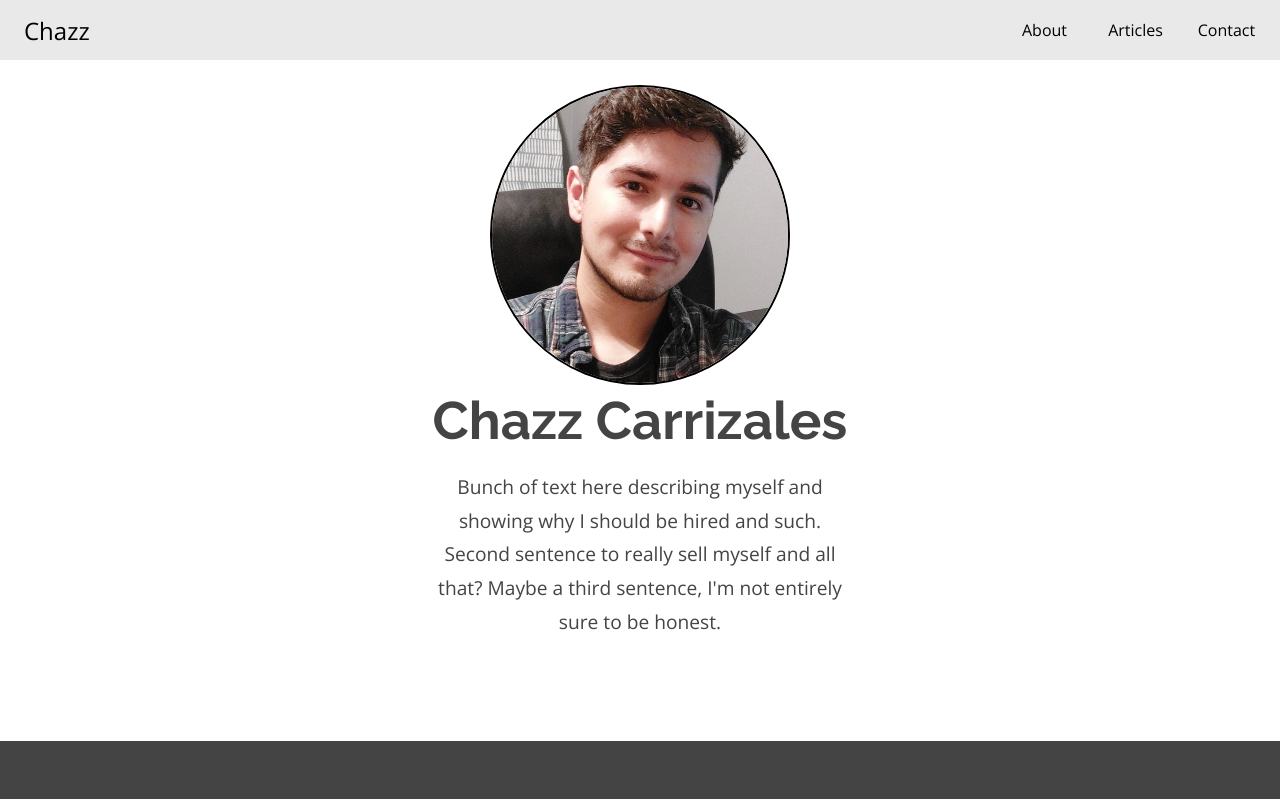
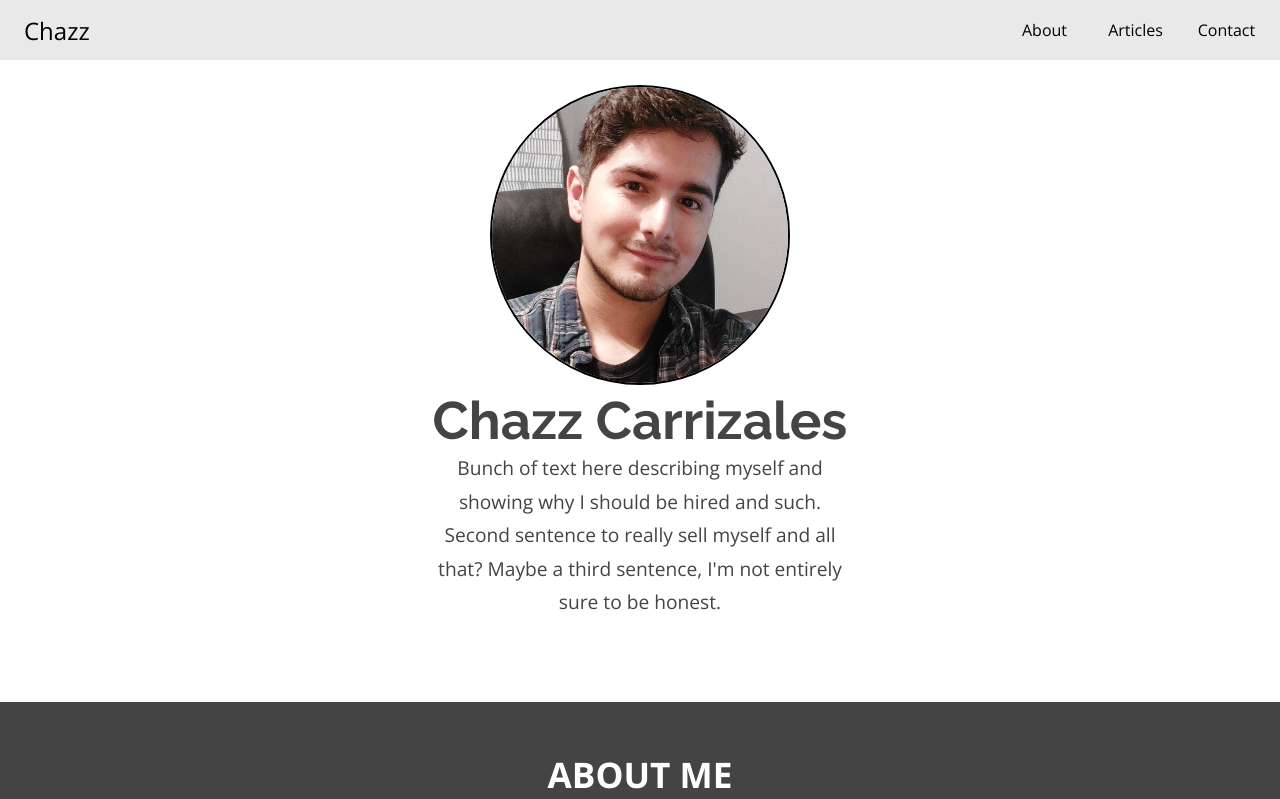
Before and after one commit to czcarrizales/react-portfolio, a React (Create React App) app: page / in a window 1280 px wide. Shown: the top 799 px of the page. Built offline with nearby package versions, Linux system fonts and the light colour scheme; the HTML template or start-up script is replaced by a standard one.

Commit message:
remove top and bottom padding on hero text

```diff
--- a/src/css/Hero.css
+++ b/src/css/Hero.css
@@ -11,6 +11,7 @@
 
 .hero-img {
     margin-top: 25px;
+    margin-bottom: 0;
     border: solid 2px black;
     border-radius: 50%;
     width: 50%;
@@ -26,7 +27,6 @@
 }
 
 .hero-img-container p {
-    margin-top: 10px;
     font-size: 50px;
     color: black;
 }
@@ -36,6 +36,7 @@
     flex-direction: column;
     justify-content: center;
     align-items: center;
+    margin-top: 0;
 }
 
 .hero-text p {
@@ -43,7 +44,7 @@
     max-width: 450px;
     line-height: 1.75em;
     margin-bottom: 1em;
-    padding: 1em;
+    padding: 0 1em;
 }
 
 h1 {
```
